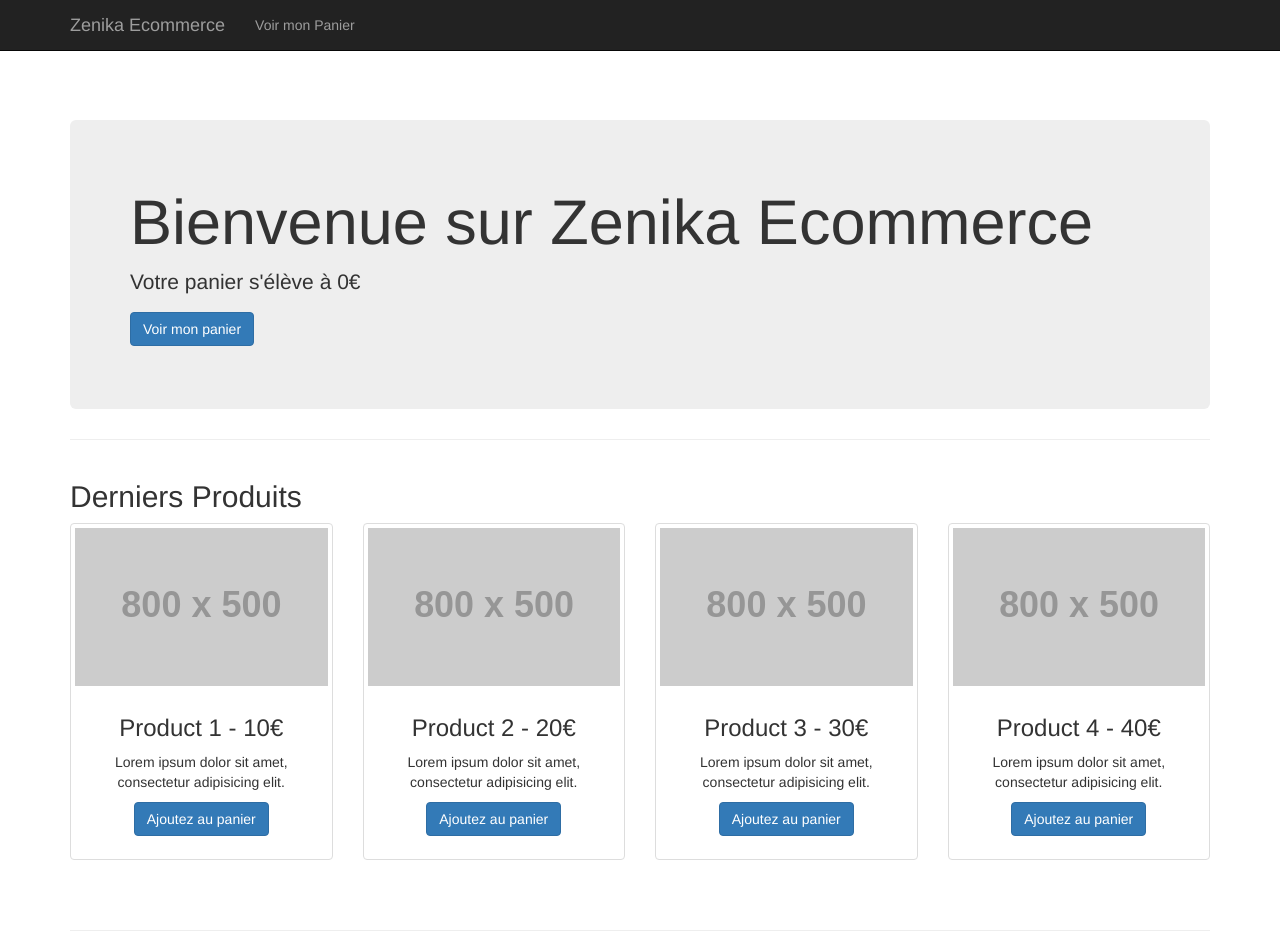
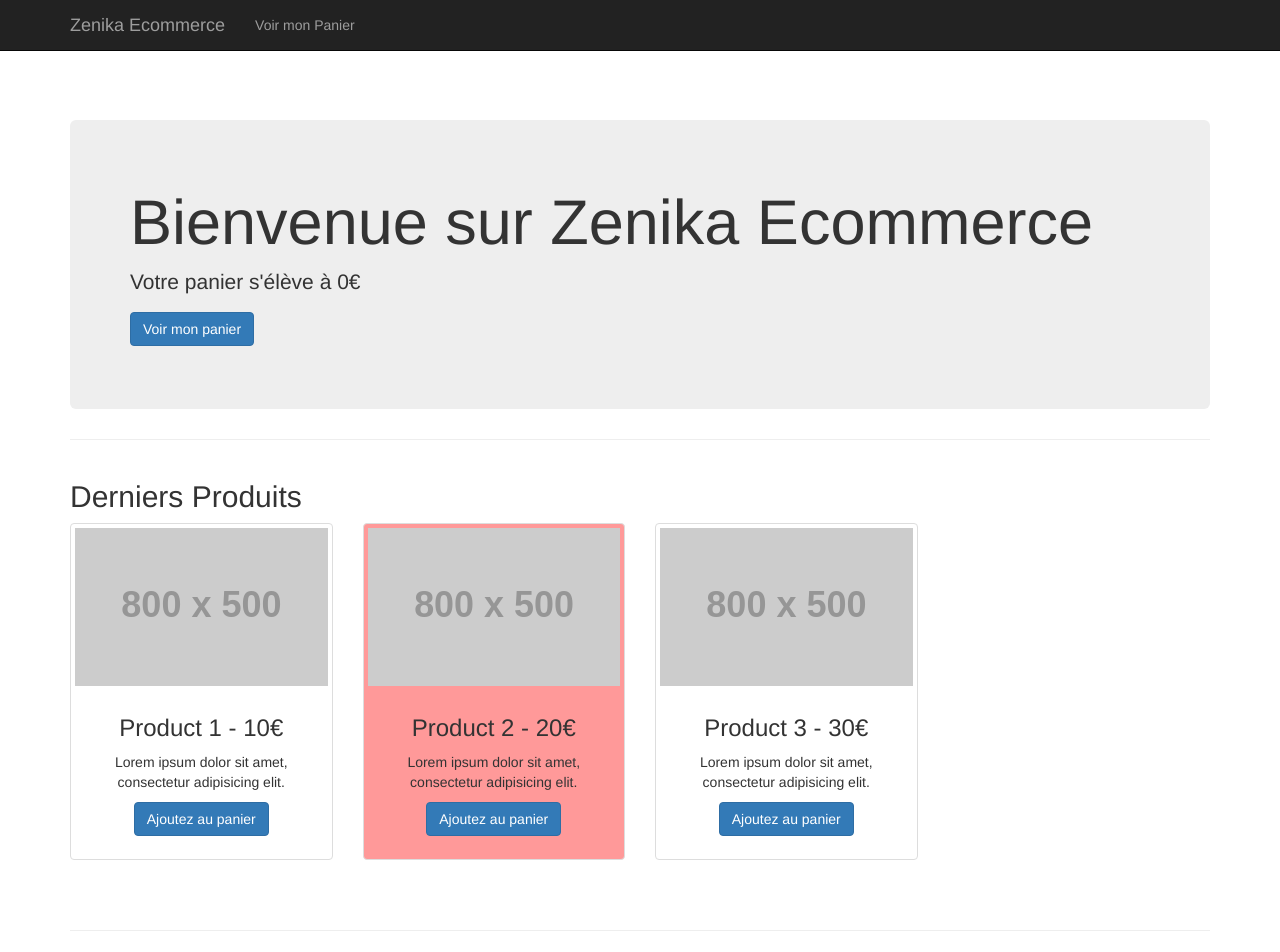
Before and after one commit to ccocoual/tp-angular2, an Angular app: page / in a window 1280 px wide. Shown: the top 952 px of the page. Built offline with nearby package versions, Linux system fonts and the light colour scheme.

Commit message:
:sparkles: TP4: Adding stock notion to product

```diff
--- a/src/app/app.component.html
+++ b/src/app/app.component.html
@@ -19,18 +19,9 @@
   </div>
 
   <div class="row text-center">
-    <div class="col-md-3 col-sm-6 hero-feature">
-      <app-product [data]="products[0]" (addToBasket)="onAddToBasket($event)"></app-product>
-    </div>
-    <div class="col-md-3 col-sm-6 hero-feature">
-      <app-product [data]="products[1]" (addToBasket)="onAddToBasket($event)"></app-product>
-    </div>
-    <div class="col-md-3 col-sm-6 hero-feature">
-      <app-product [data]="products[2]" (addToBasket)="onAddToBasket($event)"></app-product>
-    </div>
-    <div class="col-md-3 col-sm-6 hero-feature">
-      <app-product [data]="products[3]" (addToBasket)="onAddToBasket($event)"></app-product>
-    </div>
+    <ng-container *ngFor="let product of products">
+      <app-product *ngIf="product.stock > 0" [data]="product" (addToBasket)="onAddToBasket($event)"></app-product>
+    </ng-container>
   </div>
 
   <hr>
--- a/src/app/app.component.ts
+++ b/src/app/app.component.ts
@@ -20,24 +20,28 @@ export class AppComponent {
         description: 'Lorem ipsum dolor sit amet, consectetur adipisicing elit.',
         photo: 'http://placehold.it/800x500',
         price: 10,
+        stock: 5,
       },
       {
         title: 'Product 2',
         description: 'Lorem ipsum dolor sit amet, consectetur adipisicing elit.',
         photo: 'http://placehold.it/800x500',
         price: 20,
+        stock: 1,
       },
       {
         title: 'Product 3',
         description: 'Lorem ipsum dolor sit amet, consectetur adipisicing elit.',
         photo: 'http://placehold.it/800x500',
         price: 30,
+        stock: 2,
       },
       {
         title: 'Product 4',
         description: 'Lorem ipsum dolor sit amet, consectetur adipisicing elit.',
         photo: 'http://placehold.it/800x500',
         price: 40,
+        stock: 0,
       },
     ];
   }
--- a/src/app/model/product.ts
+++ b/src/app/model/product.ts
@@ -3,4 +3,5 @@ export class Product {
   description: string;
   photo: string;
   price: number;
+  stock: number;
 }
--- a/src/app/product/product.component.html
+++ b/src/app/product/product.component.html
@@ -1,4 +1,5 @@
-<div class="thumbnail">
+<div class="col-md-3 col-sm-6 hero-feature">
+  <div class="thumbnail" [ngClass]="{last: data.stock === 1}">
     <img src="{{ data.photo }}" alt="">
     <div class="caption">
       <h3>{{ data.title }} - {{ data.price }}€</h3>
@@ -8,3 +9,4 @@
       </p>
     </div>
   </div>
+</div>
--- a/src/app/product/product.component.scss
+++ b/src/app/product/product.component.scss
@@ -0,0 +1,3 @@
+.last {
+  background-color: rgba(255, 0, 0, 0.4);
+}
```
Lines whose indentation alone changed are shown as unchanged.
